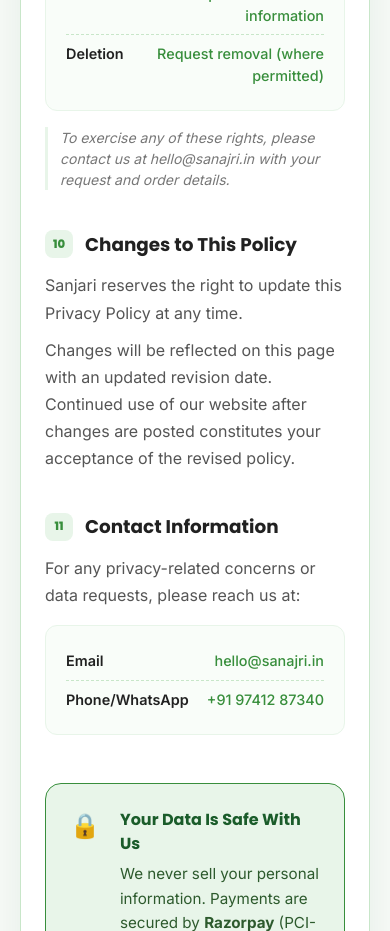
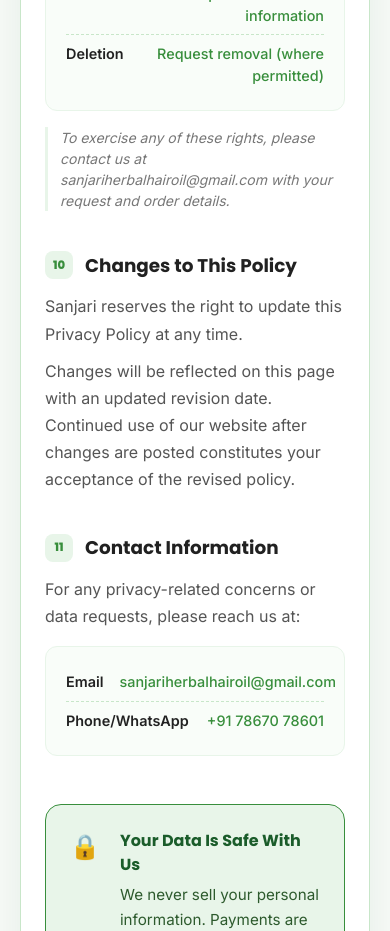
Before and after one commit to dakshtandel-9/Sanjari, a Next.js app: page /privacy in a window 390 px wide. Shown: the part 4140-5071 px from the top of the page. Built offline with nearby package versions, Linux system fonts and the light colour scheme.

Commit message:
📞 update contact: phone 7867078601, email sanjariherbalhairoil@gmail.com

```diff
--- a/app/checkout/page.tsx
+++ b/app/checkout/page.tsx
@@ -227,7 +227,7 @@
                                     <Field label="Phone Number" error={errors.phone}>
                                         <input
                                             type="tel" name="phone" value={formData.phone}
-                                            onChange={handleChange} placeholder="9876543210"
+                                            onChange={handleChange} placeholder="7867078601"
                                             className={`co__input${errors.phone ? " co__input--err" : ""}`}
                                         />
                                     </Field>
--- a/app/faqs/page.tsx
+++ b/app/faqs/page.tsx
@@ -166,10 +166,10 @@
                                 Our team is happy to help. Reach out to us directly.
                             </p>
                             <div className="faq__contact-links">
-                                <a href="mailto:hello@sanajri.in" className="faq__contact-btn faq__contact-btn--primary">
-                                    ✉️ hello@sanajri.in
+                                <a href="mailto:sanjariherbalhairoil@gmail.com" className="faq__contact-btn faq__contact-btn--primary">
+                                    ✉️ sanjariherbalhairoil@gmail.com
                                 </a>
-                                <a href="https://wa.me/919741287340" target="_blank" rel="noopener noreferrer"
+                                <a href="https://wa.me/917867078601" target="_blank" rel="noopener noreferrer"
                                     className="faq__contact-btn faq__contact-btn--ghost">
                                     💬 WhatsApp Us
                                 </a>
--- a/app/not-found.tsx
+++ b/app/not-found.tsx
@@ -61,8 +61,8 @@
                 {/* Contact nudge */}
                 <p className="nf__contact">
                     Need help?{" "}
-                    <a href="mailto:hello@sanajri.in" className="nf__contact-link">
-                        hello@sanajri.in
+                    <a href="mailto:sanjariherbalhairoil@gmail.com" className="nf__contact-link">
+                        sanjariherbalhairoil@gmail.com
                     </a>
                 </p>
             </div>
--- a/app/privacy/page.tsx
+++ b/app/privacy/page.tsx
@@ -118,7 +118,7 @@
                             { label: "Correction", val: "Update inaccurate information" },
                             { label: "Deletion", val: "Request removal (where permitted)" },
                         ]}
-                        footer="To exercise any of these rights, please contact us at hello@sanajri.in with your request and order details."
+                        footer="To exercise any of these rights, please contact us at sanjariherbalhairoil@gmail.com with your request and order details."
                     />
 
                     {/* 10 */}
@@ -133,8 +133,8 @@
                     <PolicySection num="11" title="Contact Information"
                         content="For any privacy-related concerns or data requests, please reach us at:"
                         list={[
-                            { label: "Email", val: "hello@sanajri.in" },
-                            { label: "Phone/WhatsApp", val: "+91 97412 87340" },
+                            { label: "Email", val: "sanjariherbalhairoil@gmail.com" },
+                            { label: "Phone/WhatsApp", val: "+91 78670 78601" },
                         ]}
                     />
 
--- a/app/return-policy/page.tsx
+++ b/app/return-policy/page.tsx
@@ -97,8 +97,8 @@
                         title="Contact for Return Claims"
                         content="To initiate a damage claim, contact us at:"
                         list={[
-                            { label: "Email", val: "hello@sanajri.in" },
-                            { label: "WhatsApp/Call", val: "+91 97412 87340" }
+                            { label: "Email", val: "sanjariherbalhairoil@gmail.com" },
+                            { label: "WhatsApp/Call", val: "+91 78670 78601" }
                         ]}
                         footer="Please include your Order ID and clear images/video proof."
                     />
--- a/app/success/page.tsx
+++ b/app/success/page.tsx
@@ -106,7 +106,7 @@
             {/* ── Footer note ── */}
             <p className="succ__footer-note">
                 Questions? Email us at{" "}
-                <a href="mailto:hello@sanajri.in" className="succ__email">hello@sanajri.in</a>
+                <a href="mailto:sanjariherbalhairoil@gmail.com" className="succ__email">sanjariherbalhairoil@gmail.com</a>
             </p>
         </div>
     );
--- a/app/terms/page.tsx
+++ b/app/terms/page.tsx
@@ -135,8 +135,8 @@
                     <PolicySection num="12" title="Contact Information"
                         content="For any questions or concerns regarding these Terms:"
                         list={[
-                            { label: "Email", val: "hello@sanajri.in" },
-                            { label: "Phone/WhatsApp", val: "+91 97412 87340" },
+                            { label: "Email", val: "sanjariherbalhairoil@gmail.com" },
+                            { label: "Phone/WhatsApp", val: "+91 78670 78601" },
                         ]}
                     />
 
--- a/app/track-order/page.tsx
+++ b/app/track-order/page.tsx
@@ -250,9 +250,9 @@
                         <p className="trk__help-title">Need help with your order?</p>
                         <p className="trk__help-sub">
                             Email us at{" "}
-                            <a href="mailto:hello@sanajri.in" className="trk__link">hello@sanajri.in</a>
+                            <a href="mailto:sanjariherbalhairoil@gmail.com" className="trk__link">sanjariherbalhairoil@gmail.com</a>
                             {" "}or WhatsApp us at{" "}
-                            <a href="https://wa.me/919741287340" target="_blank" rel="noopener noreferrer" className="trk__link">+91 97412 87340</a>
+                            <a href="https://wa.me/917867078601" target="_blank" rel="noopener noreferrer" className="trk__link">+91 78670 78601</a>
                         </p>
                     </div>
                 </div>
--- a/components/Footer.tsx
+++ b/components/Footer.tsx
@@ -84,13 +84,14 @@
                         <address className="ftr__address">
                             <p>123, Green Valley, Koramangala</p>
                             <p>Bangalore, Karnataka – 560034</p>
-                            <p><a href="tel:+919876543210">📞 +91 98765 43210</a></p>
-                            <p><a href="mailto:hello@sanjari.in">✉️ hello@sanjari.in</a></p>
+                            <p><a href="tel:+917867078601">📞 +91 78670 78601</a></p>
+                            <p><a href="mailto:sanjariherbalhairoil@gmail.com">✉️ sanjariherbalhairoil@gmail.com</a></p>
+
                         </address>
                         <div className="ftr__social" aria-label="Social media">
                             <a href="https://facebook.com" className="ftr__social-icon" aria-label="Facebook" target="_blank" rel="noopener noreferrer"><FacebookIcon /></a>
                             <a href="https://instagram.com" className="ftr__social-icon" aria-label="Instagram" target="_blank" rel="noopener noreferrer"><InstagramIcon /></a>
-                            <a href="https://wa.me/919876543210" className="ftr__social-icon ftr__social-icon--wa" aria-label="WhatsApp" target="_blank" rel="noopener noreferrer"><WhatsappIcon /></a>
+                            <a href="https://wa.me/917867078601" className="ftr__social-icon ftr__social-icon--wa" aria-label="WhatsApp" target="_blank" rel="noopener noreferrer"><WhatsappIcon /></a>
                         </div>
                     </div>
 
@@ -168,7 +169,7 @@
                         <div className="ftr__social" aria-label="Social media">
                             <a href="https://facebook.com" className="ftr__social-icon" aria-label="Facebook" target="_blank" rel="noopener noreferrer"><FacebookIcon /></a>
                             <a href="https://instagram.com" className="ftr__social-icon" aria-label="Instagram" target="_blank" rel="noopener noreferrer"><InstagramIcon /></a>
-                            <a href="https://wa.me/919876543210" className="ftr__social-icon ftr__social-icon--wa" aria-label="WhatsApp" target="_blank" rel="noopener noreferrer"><WhatsappIcon /></a>
+                            <a href="https://wa.me/917867078601" className="ftr__social-icon ftr__social-icon--wa" aria-label="WhatsApp" target="_blank" rel="noopener noreferrer"><WhatsappIcon /></a>
                         </div>
                     </div>
                     <AccordionGroup title="Quick Links">
```
